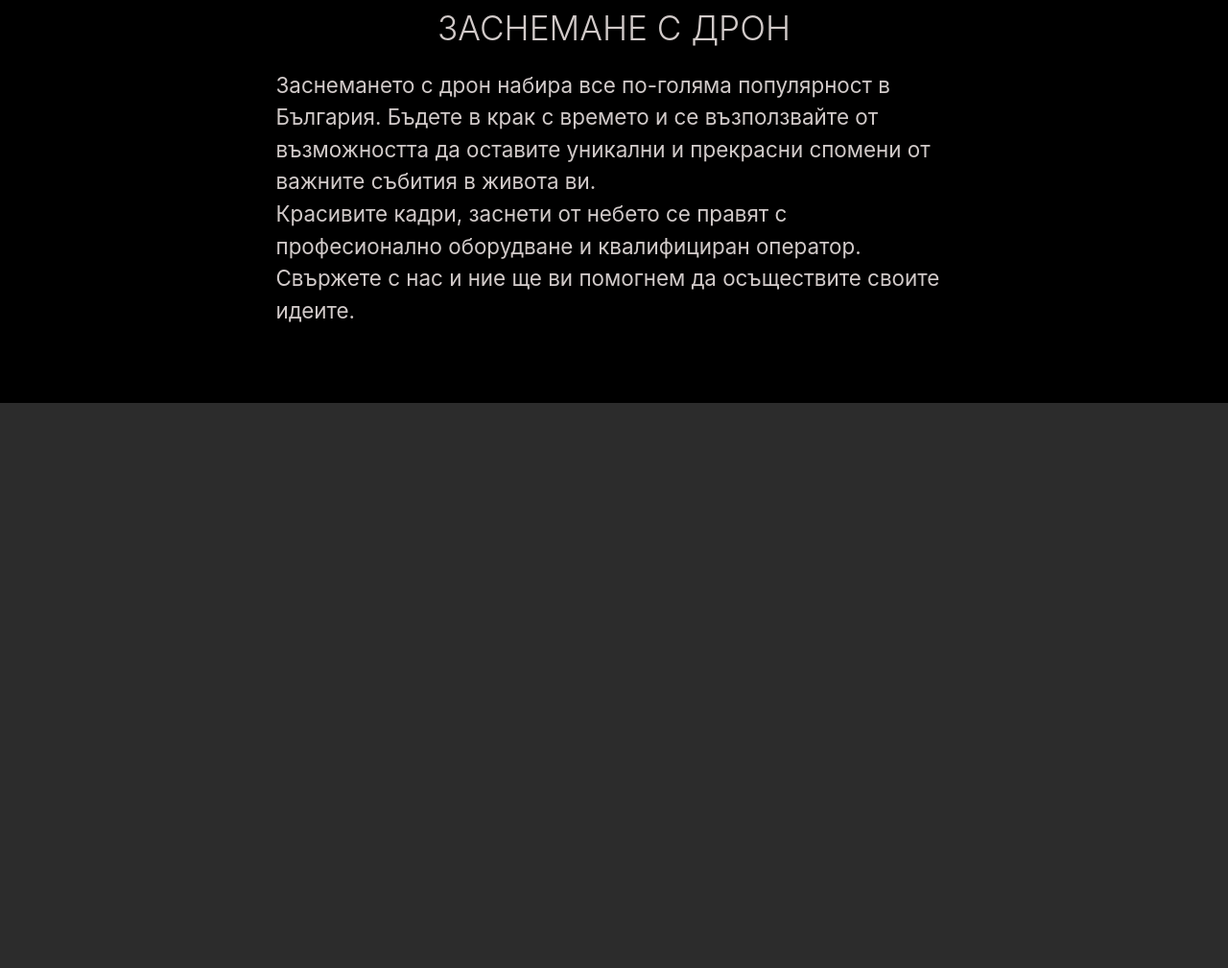
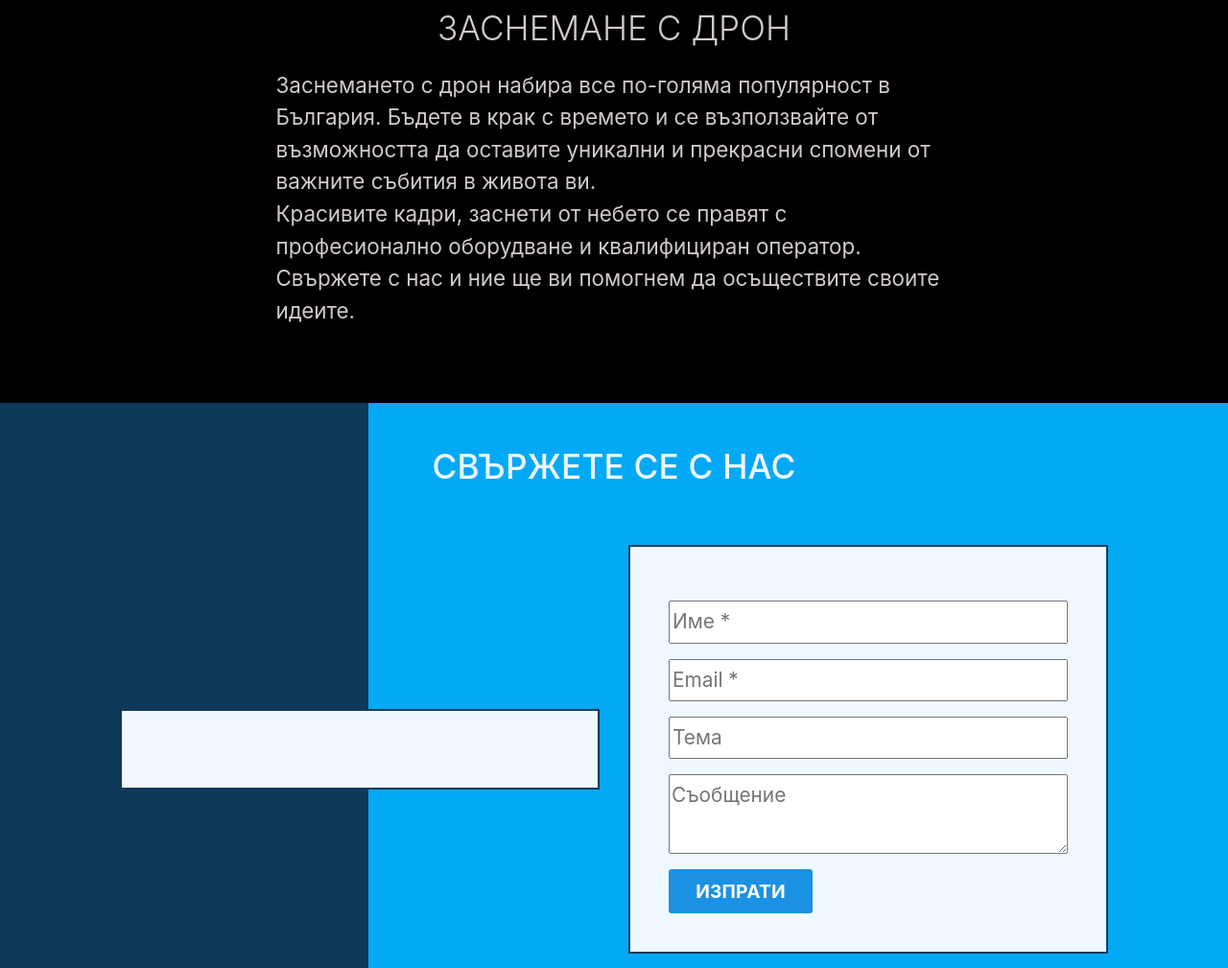
Before and after one commit to kostrovoi/carevent, a plain HTML site: page index.html in a window 1280 px wide. Shown: the part 2900-3909 px from the top of the page at 96% size. Before the commit the page ends 3320 px from the top, so only its background shows below. Drawn offline with Linux system fonts and the light colour scheme.

Commit message:
add contact form

```diff
--- /dev/null
+++ b/contact.css
@@ -0,0 +1,103 @@
+.contacts {
+  background-image: linear-gradient(90deg, #0e3959 0%, #0e3959 30%, #03a9f5 30%, #03a9f5 100%);
+  color: aliceblue;
+}
+
+.contactUs {
+  position: relative;
+  width: 100%;
+  padding: 40px 100px;
+}
+
+.contactUs__title {
+  display: flex;
+  justify-content: center;
+  align-items: center;
+}
+
+.contactUs__title h2 {
+  font-size: 2.2rem;
+  font-weight: 500;
+  letter-spacing: 0.2px;
+ }
+
+ .box {
+   display: flex;
+   flex-direction: row-reverse;
+   flex-wrap: wrap;
+   justify-content: center;
+   align-items: center;
+ }
+
+ .contact {
+   flex-grow: 1;
+   margin: 15px;
+   padding: 40px;
+   max-width: 500px;
+   border: 2px solid #0e3959;
+   color: black;
+   background-color: aliceblue;
+ }
+
+ .form {
+   width: 100%;
+ }
+
+ .form__box {
+   /* width: 100%; */
+   /* max-width: 500px; */
+   display: flex;
+   /* flex-wrap: wrap; */
+   flex-direction: column;
+   /* align-items: flex-end; */
+ }
+
+ .input__box {
+  display: inline-flex;
+  flex-wrap: wrap;
+  margin-top: 16px;
+  /* max-width: 500px; */
+  /* flex-grow: 1; */
+ }
+
+/* .input__box > label {
+  display: block;
+  width: 100%;
+  height: 100%;
+} */
+
+/* .input__box > input,
+.input__box > textarea {
+   display: block;
+   width: 100%;
+ } */
+
+ .input {
+   font-size: 1.3rem;
+   line-height: 2.4rem;
+   max-width: 500px;
+   flex-grow: 1;
+ }
+
+ .btn-reset {
+  padding: 0;
+  border: none;
+  /* background-color: transparent; */
+  cursor: pointer;
+}
+
+.input-btn {
+  width: 150px;
+  height: 46px;
+  background-color: #1b91e3;
+  border-radius: 3px;
+  font-style: normal;
+  font-weight: bold;
+  font-size: 1.2rem;
+  /* line-height: 1.5rem; */
+  text-align: center;
+  letter-spacing: 0.2px;
+  text-transform: uppercase;
+  color: #ffffff;
+  outline-offset: 2px;
+}
--- a/index.html
+++ b/index.html
@@ -14,7 +14,7 @@
   <header>
     <input type="checkbox" id="nav-toggle" class="nav-toggle">
     <label tabindex="1" for="nav-toggle" class="nav-toggle-label">
-        <span></span>
+      <span></span>
     </label>
     <nav>
       <ul class="menu__list">
@@ -114,7 +114,7 @@
       </div>
     </section>
 
-    <section class="proposal"  id="proposal">
+    <section class="proposal" id="proposal">
       <img src="media/slider-2.jpg" alt="Mercedes S 500">
       <div class="proposal-wrapper">
         <h2>КАКВО ПРЕДЛАГАМЕ</h2>
@@ -151,14 +151,56 @@
             </picture>
           </a>
           <button class="video_btn" aria-label="play video">
-            <svg width="68" height="48" viewBox="0 0 68 48"><path class="video__button-shape" d="M66.52,7.74c-0.78-2.93-2.49-5.41-5.42-6.19C55.79,.13,34,0,34,0S12.21,.13,6.9,1.55 C3.97,2.33,2.27,4.81,1.48,7.74C0.06,13.05,0,24,0,24s0.06,10.95,1.48,16.26c0.78,2.93,2.49,5.41,5.42,6.19 C12.21,47.87,34,48,34,48s21.79-0.13,27.1-1.55c2.93-0.78,4.64-3.26,5.42-6.19C67.94,34.95,68,24,68,24S67.94,13.05,66.52,7.74z"></path><path class="video__button-icon" d="M 45,24 27,14 27,34"></path></svg>
+            <svg width="68" height="48" viewBox="0 0 68 48">
+              <path class="video__button-shape"
+                d="M66.52,7.74c-0.78-2.93-2.49-5.41-5.42-6.19C55.79,.13,34,0,34,0S12.21,.13,6.9,1.55 C3.97,2.33,2.27,4.81,1.48,7.74C0.06,13.05,0,24,0,24s0.06,10.95,1.48,16.26c0.78,2.93,2.49,5.41,5.42,6.19 C12.21,47.87,34,48,34,48s21.79-0.13,27.1-1.55c2.93-0.78,4.64-3.26,5.42-6.19C67.94,34.95,68,24,68,24S67.94,13.05,66.52,7.74z">
+              </path>
+              <path class="video__button-icon" d="M 45,24 27,14 27,34"></path>
+            </svg>
           </button>
         </div>
       </div>
     </section>
 
     <section class="contacts" id="contacts">
-      <form action="" method="post"></form>
+      <div class="contactUs">
+        <div class="contactUs__title">
+          <h2>СВЪРЖЕТЕ СЕ С НАС</h2>
+        </div>
+      </div>
+      <div class="box container">
+        <div class="contact contact__form">
+          <form class="form" action="" method="post">
+            <div class="form__box">
+              <!-- <div class="row__50"> -->
+              <div class="input__box">
+                <label for="name">
+                </label>
+                  <input class="input" type="text" id="name" value="" placeholder="Име *" required>
+              </div>
+              <div class="input__box">
+                <label for="email">
+                </label>
+                  <input class="input" type="email" id="email" value="" placeholder="Email *" required>
+              </div>
+              <div class="input__box">
+                <label for="topic">
+                </label>
+                  <input class="input" type="text" id="topic" value="" placeholder="Тема">
+              </div>
+              <div class="input__box">
+                <label for="message">
+                </label>
+                  <textarea class="input" type="text" id="message" value="" placeholder="Съобщение"></textarea>
+              </div>
+              <div class="input__box">
+                <input class="input-btn btn-reset" type="submit" value="Изпрати">
+              </div>
+            </div>
+          </form>
+        </div>
+        <div class="contact contact__info"></div>
+      </div>
     </section>
   </main>
   <script src="video.js"></script>
--- a/style.css
+++ b/style.css
@@ -2,6 +2,7 @@
 @import 'price.css';
 @import 'proposal.css';
 @import 'dron.css';
+@import 'contact.css';
 
 :root {
   --background: rgba(34, 34, 34, 0.85);
```
